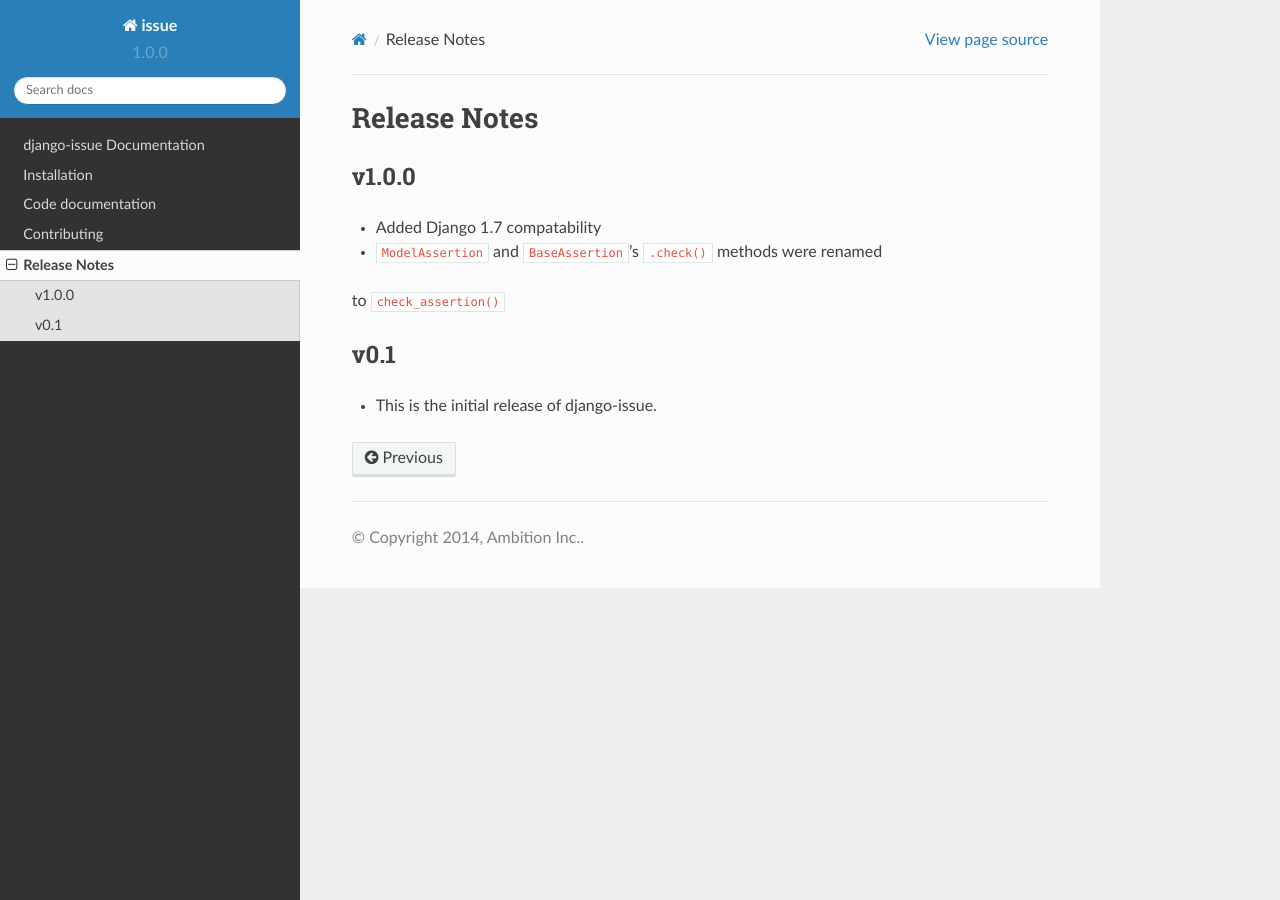
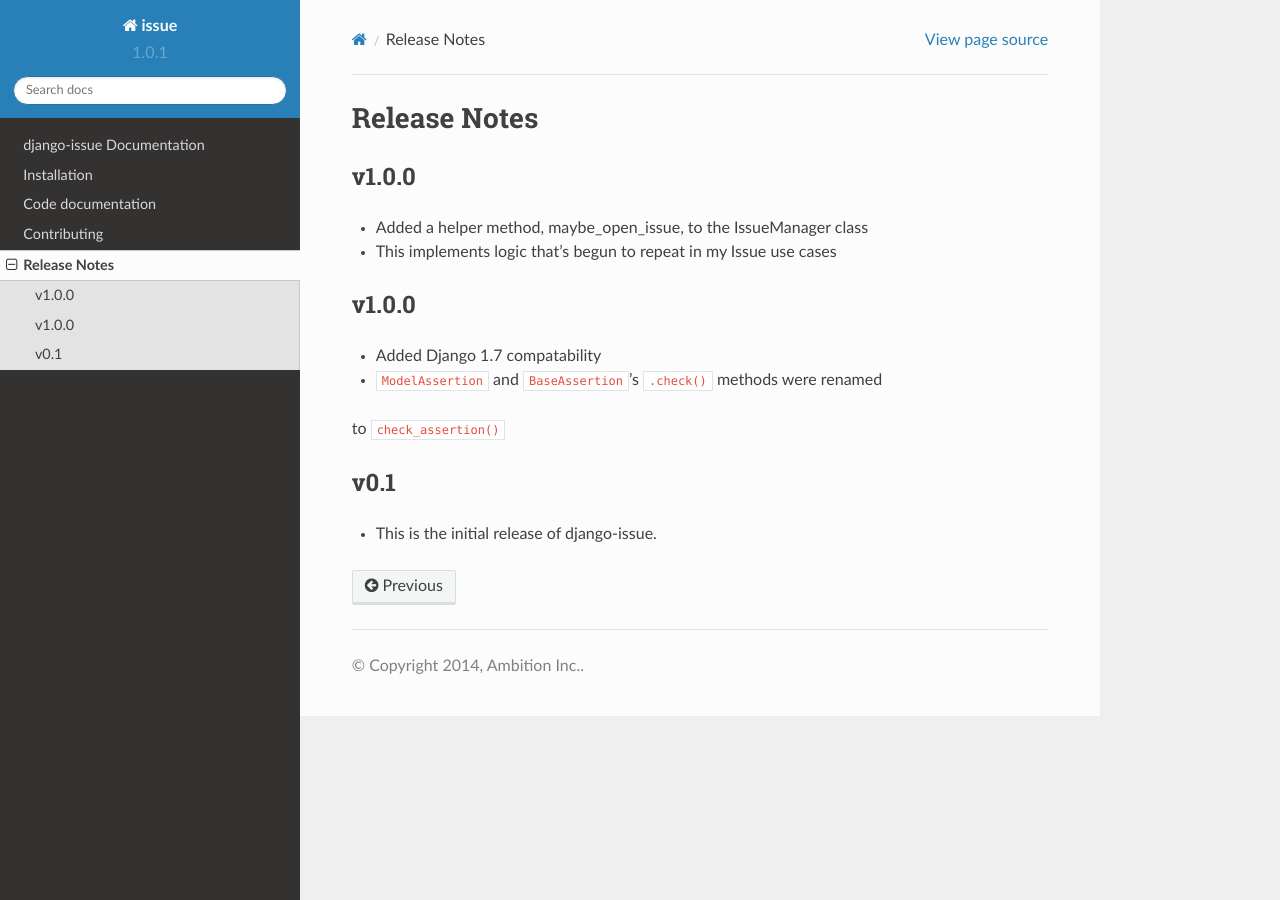
Before and after one commit to ambitioninc/django-issue, a Sphinx documentation site: the page built from docs/release_notes.rst, in a window 1280 px wide. Built offline with Sphinx 7.4.7 and the Read the Docs theme 2.0.0, drawn with Linux system fonts in a browser that asks for light colours.

Commit message:
Updated version and release notes

```diff
--- a/docs/release_notes.rst
+++ b/docs/release_notes.rst
@@ -1,5 +1,10 @@
 Release Notes
 =============
+
+v1.0.0
+------
+* Added a helper method, maybe_open_issue, to the IssueManager class
+* This implements logic that's begun to repeat in my Issue use cases
 
 v1.0.0
 ------
--- a/issue/version.py
+++ b/issue/version.py
@@ -1 +1 @@
-__version__ = '1.0.0'
+__version__ = '1.0.1'
```
